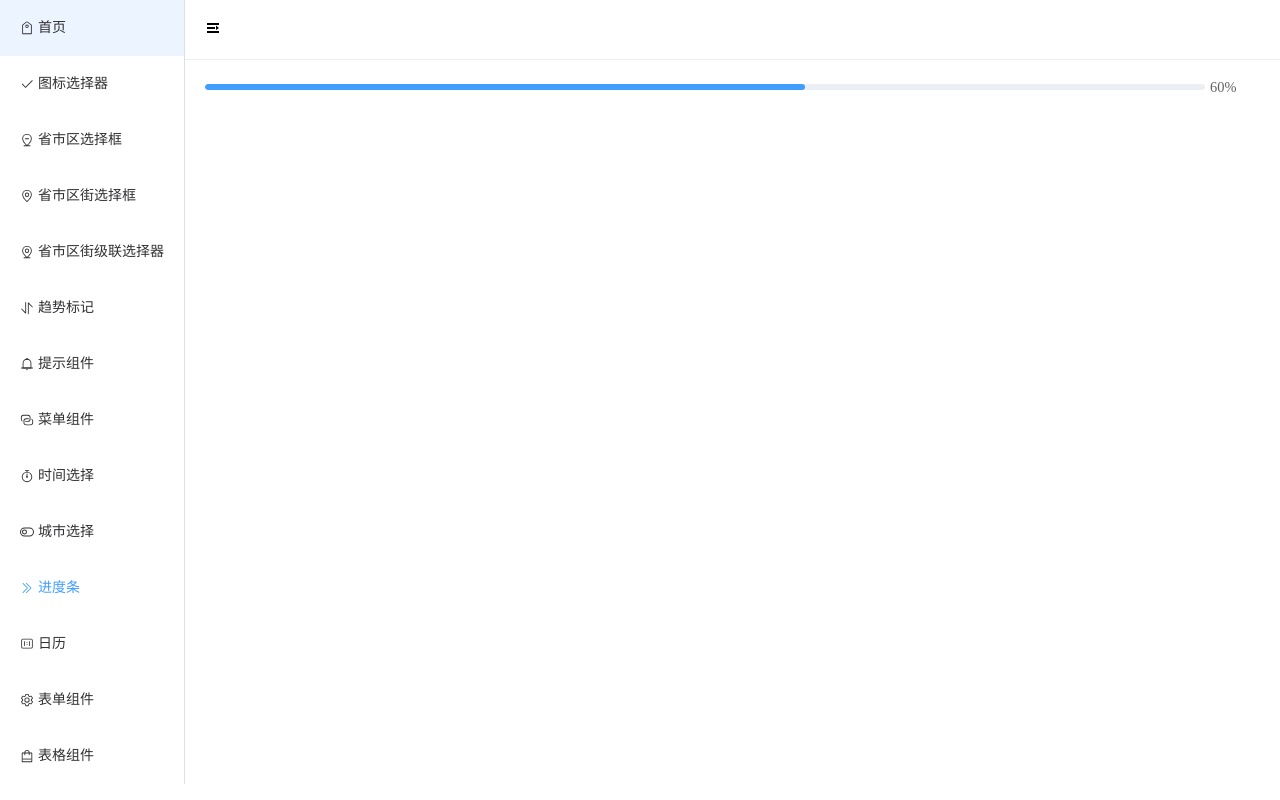
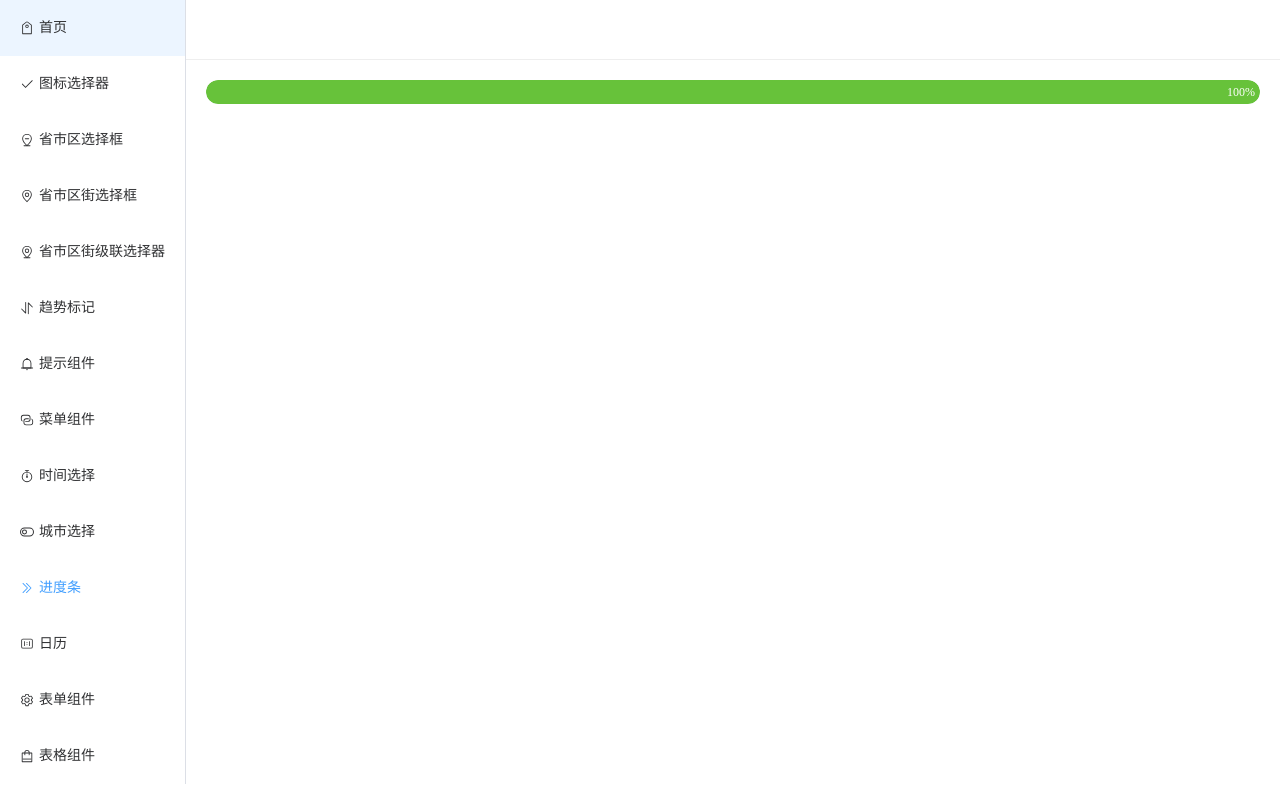
Before and after one commit to jersonwei/vue3-component-extract, a Vue app: page /progress in a window 1280 px wide. Built offline with nearby package versions, Linux system fonts and the light colour scheme.

Commit message:
✨ feat(progress): 完成进度条样式拓展

```diff
--- a/src/components/menus/src/index.vue
+++ b/src/components/menus/src/index.vue
@@ -62,7 +62,7 @@ console.log(props.defaultActive)
     </template>
   </el-menu>
 </template>
-<style lang="scss">
+<style lang="scss" scoped>
 .el-menu-vertical-demo:not(.el-menu--collapse) {
   width: 200px;
   min-height: 400px;
@@ -70,5 +70,7 @@ console.log(props.defaultActive)
 
 svg {
   margin-right: 5px;
+  width: 1em;
+  height: 1em;
 }
 </style>
--- a/src/components/progress/src/index.vue
+++ b/src/components/progress/src/index.vue
@@ -38,8 +38,12 @@ onMounted(() => {
 </script>
 <template>
   <div>
-    <el-progress :percentage="p"></el-progress>
+    <el-progress v-bind="$attrs" :percentage="p"></el-progress>
   </div>
 </template>
 <style lang='scss' scoped>
+svg {
+  width: 126px;
+  height: 126px;
+}
 </style>
--- a/src/styles/base.scss
+++ b/src/styles/base.scss
@@ -13,7 +13,7 @@ body,
 a {
   text-decoration: none;
 }
-svg {
-  width: 1em;
-  height: 1em;
-}
+// svg {
+//   width: 1em;
+//   height: 1em;
+// }
--- a/src/views/progress/index.vue
+++ b/src/views/progress/index.vue
@@ -3,7 +3,8 @@
 </script>
 <template>
   <div>
-    <w-progress isAnimation :percentage="60"></w-progress>
+    <w-progress isAnimation :text-inside="true" :stroke-width="24" :percentage="100" status="success">
+    </w-progress>
   </div>
 </template>
 <style lang='scss' scoped>
```
